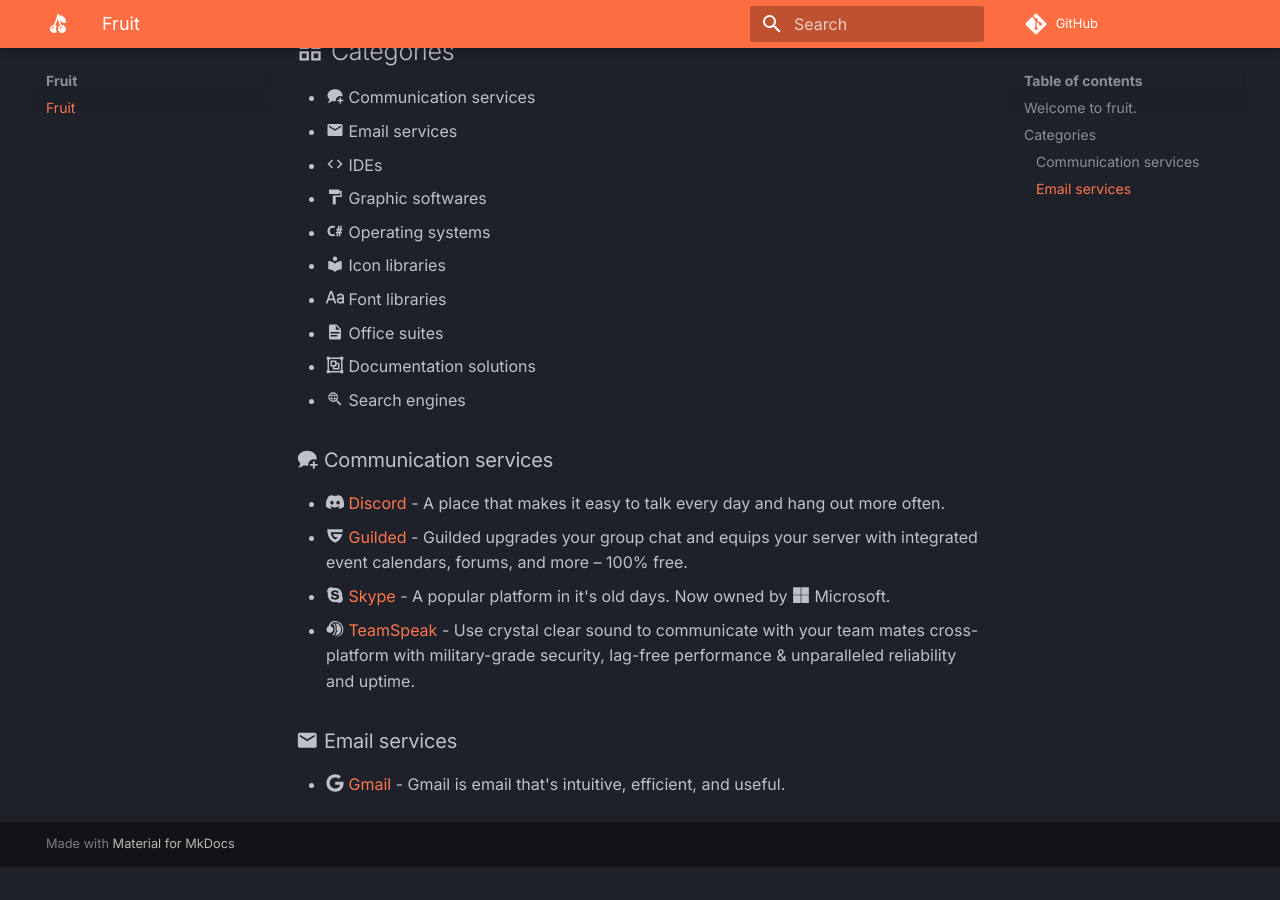
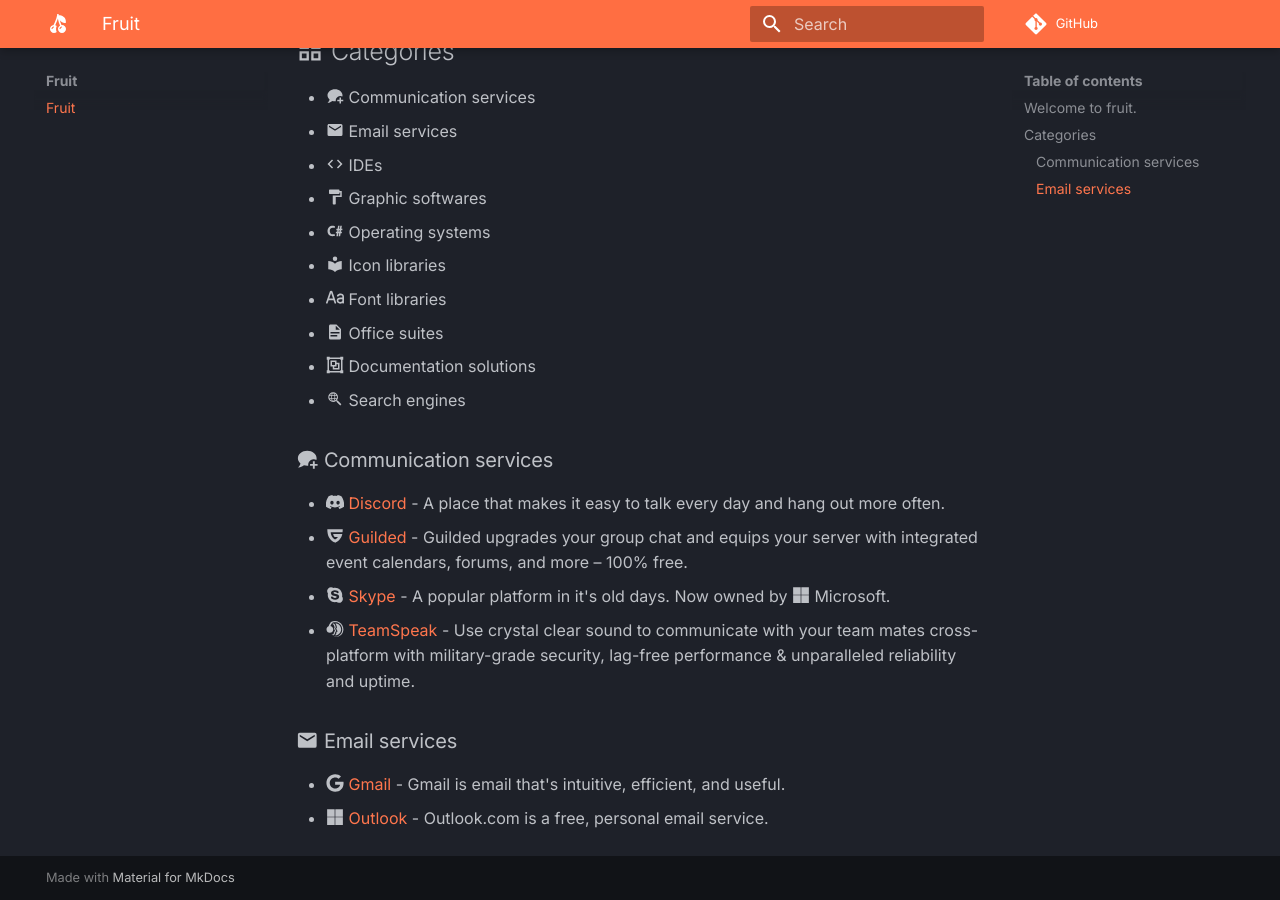
Before and after one commit to hamhimdev/fruit, an MkDocs documentation site: the page built from docs/index.md, in a window 1280 px wide and 900 px high, scrolled down 518 px. Built offline with MkDocs 1.6.1 and Material for MkDocs 9.7.7, drawn with Linux system fonts in a browser that asks for light colours; comment, search, counter and statistics services are not loaded; before the commit the page ends 1385 px from its top, so only the background shows below that.

Commit message:
docs: Add Outlook

```diff
--- a/docs/index.md
+++ b/docs/index.md
@@ -27,3 +27,4 @@
 
 ### :material-email: Email services
 - :fontawesome-brands-google: [Gmail](https://mail.google.com/mail) - Gmail is email that's intuitive, efficient, and useful.
+- :fontawesome-brands-microsoft: [Outlook](https://outlook.live.com/) - Outlook.com is a free, personal email service.
```
